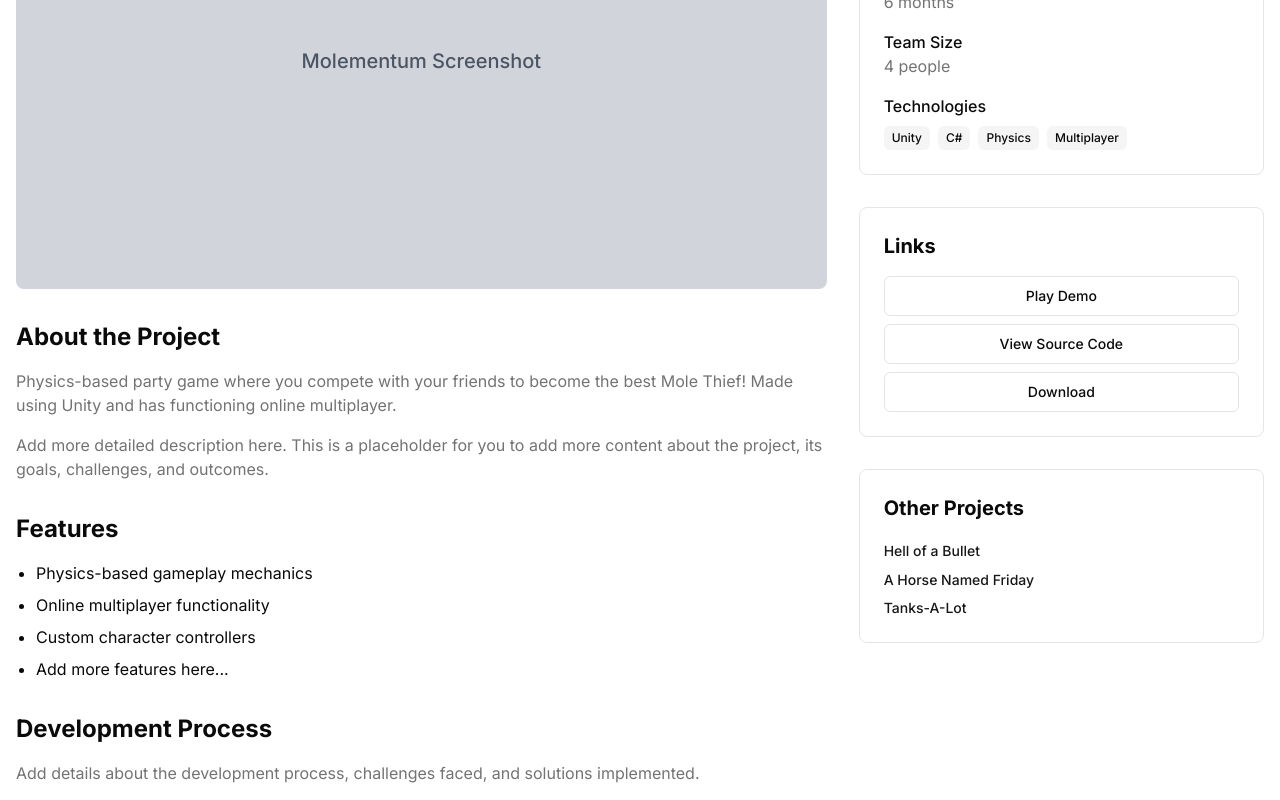
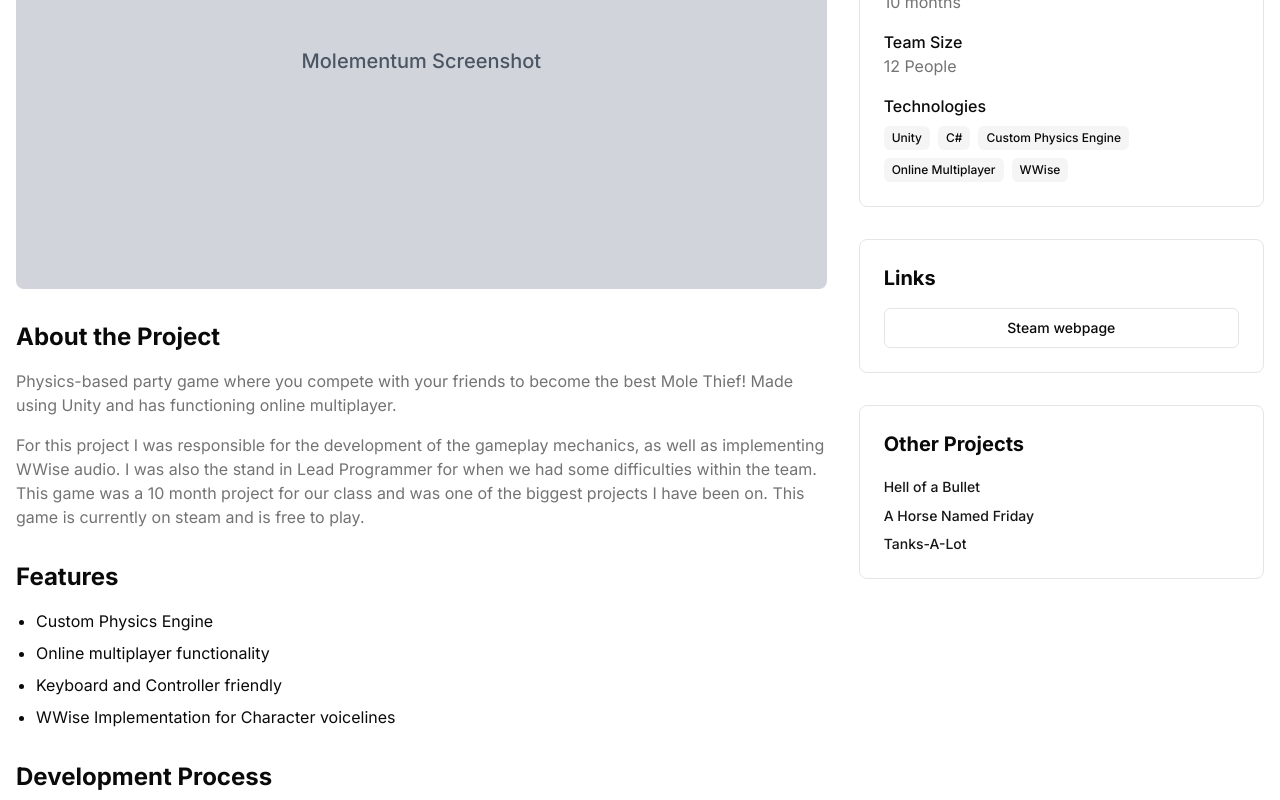
Before and after one commit to YuukiEndo/yuukiendo.github.io, a Next.js app: page /projects/molementum in a window 1280 px wide. Shown: the part 440-1240 px from the top of the page. Built offline with nearby package versions, Linux system fonts and the light colour scheme.

Commit message:
molementum page

```diff
--- a/app/projects/molementum/page.tsx
+++ b/app/projects/molementum/page.tsx
@@ -39,8 +39,10 @@ export default function MolementumProjectPage() {
                 <h2 className="text-2xl font-bold">About the Project</h2>
                 <p className="text-muted-foreground">{t("project.molementum.description")}</p>
                 <p className="text-muted-foreground">
-                  Add more detailed description here. This is a placeholder for you to add more content about the
-                  project, its goals, challenges, and outcomes.
+                  For this project I was responsible for the development of the gameplay mechanics, as well as
+                  implementing WWise audio. I was also the stand in Lead Programmer for when we had some
+                  difficulties within the team. This game was a 10 month project for our class and was one of the
+                  biggest projects I have been on. This game is currently on steam and is free to play.
                 </p>
               </div>
 
@@ -48,10 +50,10 @@ export default function MolementumProjectPage() {
               <div className="space-y-4">
                 <h2 className="text-2xl font-bold">Features</h2>
                 <ul className="list-disc pl-5 space-y-2">
-                  <li>Physics-based gameplay mechanics</li>
+                  <li>Custom Physics Engine</li>
                   <li>Online multiplayer functionality</li>
-                  <li>Custom character controllers</li>
-                  <li>Add more features here...</li>
+                  <li>Keyboard and Controller friendly</li>
+                  <li>WWise Implementation for Character voicelines</li>
                 </ul>
               </div>
 
@@ -59,7 +61,12 @@ export default function MolementumProjectPage() {
               <div className="space-y-4">
                 <h2 className="text-2xl font-bold">Development Process</h2>
                 <p className="text-muted-foreground">
-                  Add details about the development process, challenges faced, and solutions implemented.
+                  This game was both a fun and challenging project. We had bigger dreams fort his game but were
+                  hit with some technical and team issues that we had to overcome. This project was a great learning
+                  opportunity for me. This game allowed me to learn more about Unity's web services as well as learn the
+                  WWise audio engine. This game has also been a great learning experience for me as I have learned how to
+                  work in a larger team as well as how to take a lead position and communicate with other parts of the team
+                  with the programmer's needs and limitations.
                 </p>
               </div>
 
@@ -83,17 +90,17 @@ export default function MolementumProjectPage() {
 
                 <div>
                   <h3 className="font-medium">Role</h3>
-                  <p className="text-muted-foreground">Lead Programmer</p>
+                  <p className="text-muted-foreground">General, Audio Programmer</p>
                 </div>
 
                 <div>
                   <h3 className="font-medium">Duration</h3>
-                  <p className="text-muted-foreground">6 months</p>
+                  <p className="text-muted-foreground">10 months</p>
                 </div>
 
                 <div>
                   <h3 className="font-medium">Team Size</h3>
-                  <p className="text-muted-foreground">4 people</p>
+                  <p className="text-muted-foreground">12 People</p>
                 </div>
 
                 <div>
@@ -106,10 +113,13 @@ export default function MolementumProjectPage() {
                       C#
                     </span>
                     <span className="inline-flex items-center rounded-md bg-muted px-2 py-1 text-xs font-medium">
-                      Physics
+                      Custom Physics Engine
                     </span>
                     <span className="inline-flex items-center rounded-md bg-muted px-2 py-1 text-xs font-medium">
-                      Multiplayer
+                      Online Multiplayer
+                    </span>
+                    <span className="inline-flex items-center rounded-md bg-muted px-2 py-1 text-xs font-medium">
+                      WWise
                     </span>
                   </div>
                 </div>
@@ -120,18 +130,8 @@ export default function MolementumProjectPage() {
                 <h2 className="text-xl font-bold">Links</h2>
                 <div className="space-y-2">
                   <Button variant="outline" className="w-full" asChild>
-                    <Link href="#" target="_blank" rel="noopener noreferrer">
-                      Play Demo
-                    </Link>
-                  </Button>
-                  <Button variant="outline" className="w-full" asChild>
-                    <Link href="#" target="_blank" rel="noopener noreferrer">
-                      View Source Code
-                    </Link>
-                  </Button>
-                  <Button variant="outline" className="w-full" asChild>
-                    <Link href="#" target="_blank" rel="noopener noreferrer">
-                      Download
+                    <Link href="https://store.steampowered.com/app/2841830/Molementum/" target="_blank" rel="noopener noreferrer">
+                      Steam webpage
                     </Link>
                   </Button>
                 </div>
```
